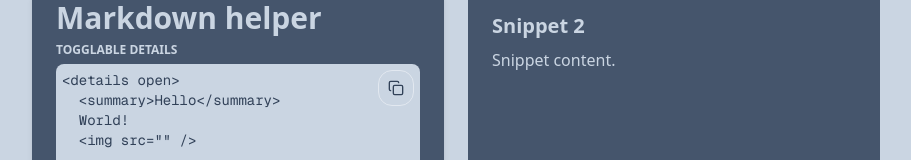
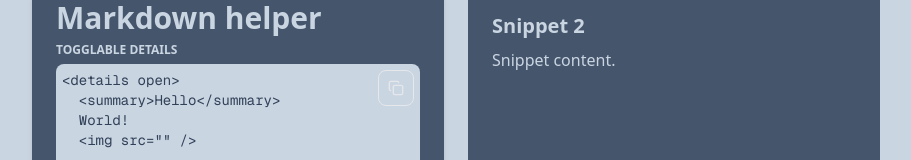
Before and after one commit to nlusano/taccuino, a Next.js app: page / in a window 1280 px wide. Shown: the part 200-360 px from the top of the page, without its empty margins (184-1095 px from the left). Built offline with nearby package versions, Linux system fonts and the light colour scheme.

Commit message:
Update styling of copybutton component

```diff
--- a/src/components/ui/card.tsx
+++ b/src/components/ui/card.tsx
@@ -9,8 +9,10 @@ function CopyButton(props: React.ComponentProps<"button">) {
     <Button
       variant="ghost"
       size="icon"
-      className="absolute bg-slate-300 rounded-xl"
-      {...props}
+      className={cn(
+        "absolute bg-slate-300 rounded-md text-gray-200 border-gray-200 hover:text-slate-500 hover:border-slate-400 hover:shadow-slate-400 hover:shadow",
+        props.className
+      )}
     >
       <Copy />
     </Button>
```
